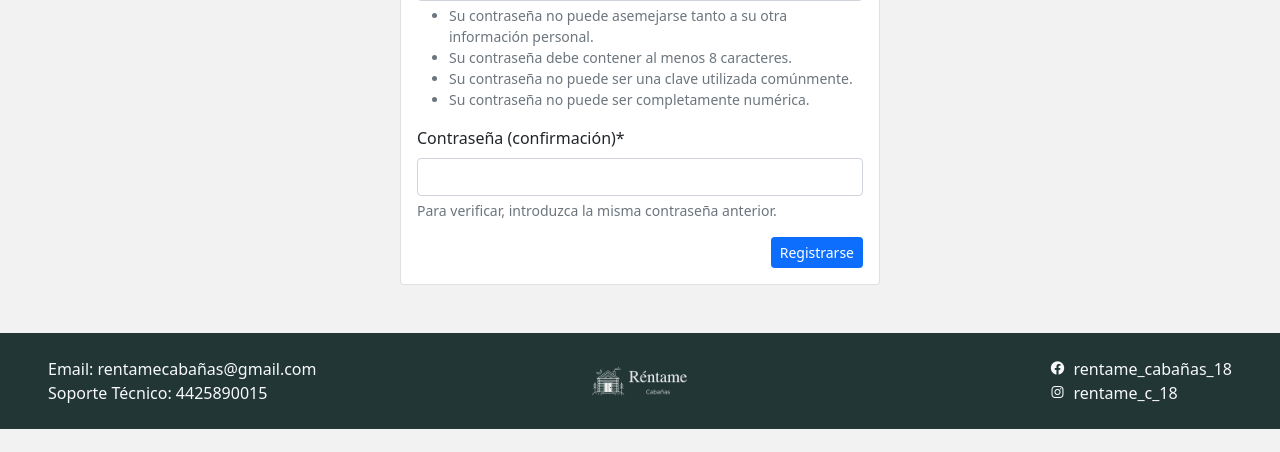
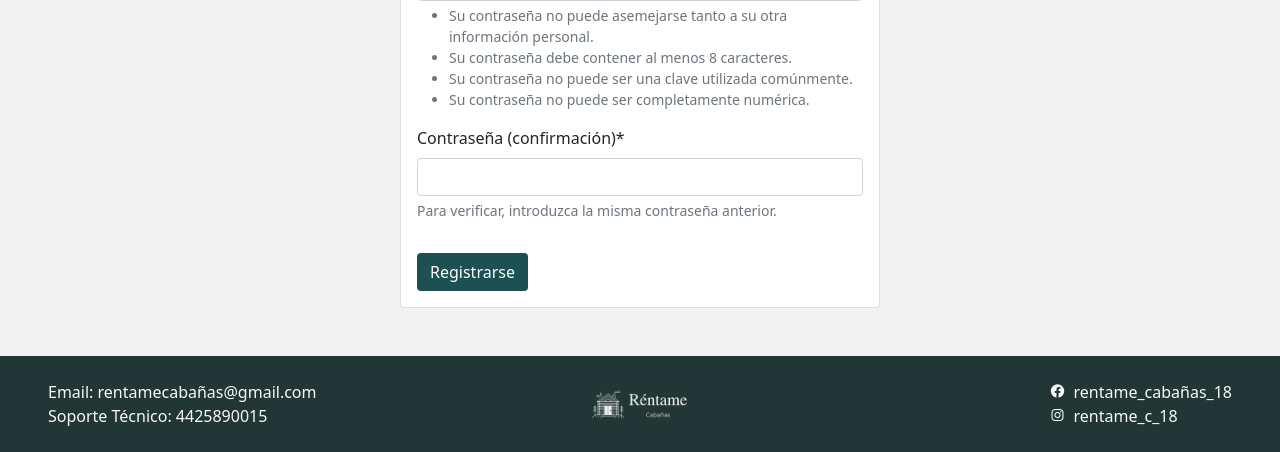
Before and after one commit to Omargeimer/rentame-cabanas, a Django app: page /register/ in a window 1280 px wide. Shown: the part 822-1274 px from the top of the page. Before the commit the page ends 1251 px from the top, so only its background shows below. Run offline with Django 5.2, Linux system fonts and the light colour scheme; some libraries are stand-ins or nearby versions.

Commit message:
Registro pt2

```diff
--- a/proyecto/admin_users/templates/registration/register.html
+++ b/proyecto/admin_users/templates/registration/register.html
@@ -12,7 +12,7 @@
             <h5 class="card-title">Complete todos los campos</h5>
             {{ form | crispy }}
 
-            <button class="btn btn-sm btn-primary float-end" type="submit">Registrarse</button>
+            <button class="mt-3 btn-sample btn" type="submit">Registrarse</button>
         </div>
     </div>
 </form>
```
